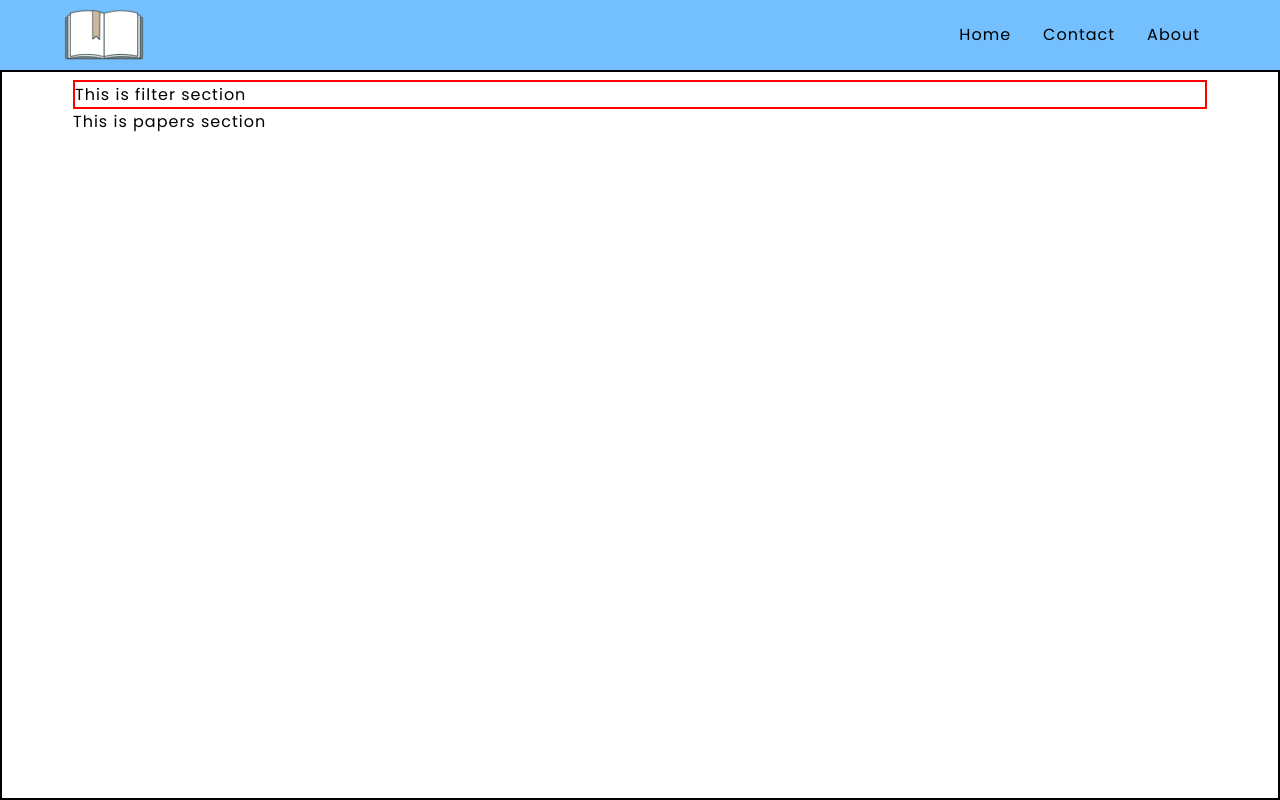
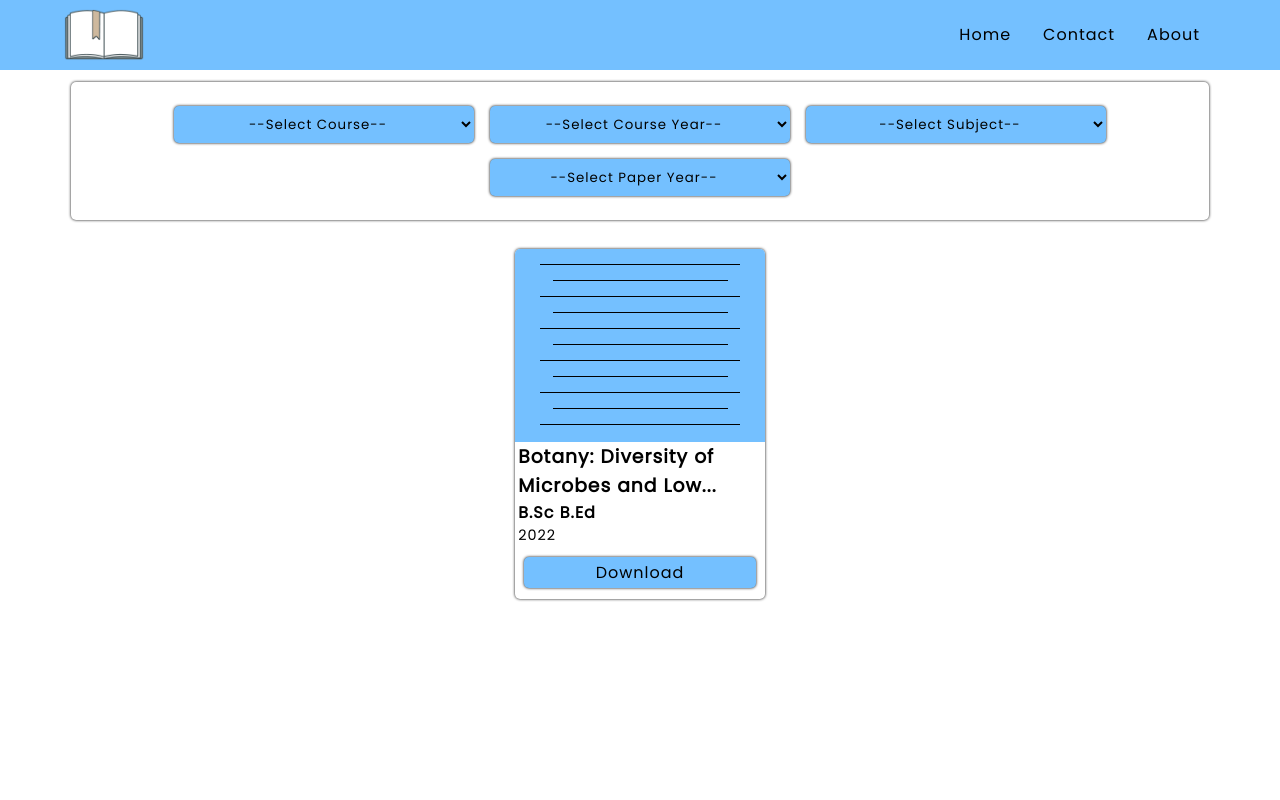
Before and after one commit to vai7725/previouspapers-frontend, a React (Create React App) app: page /api/papers/1 in a window 1280 px wide. Built offline with nearby package versions, Linux system fonts and the light colour scheme; no server answers.

Commit message:
Worked on papers page frontend

```diff
--- a/src/App.css
+++ b/src/App.css
@@ -329,22 +329,113 @@ html {
     ======= */
 
 .papers-section {
-  border: 2px solid black;
   min-height: calc(100vh - 70px);
   padding: 0.5rem;
 }
 
 .filter-section,
-.papers {
+.papers-box {
   width: 90%;
-  margin: auto;
+  margin: 0.25rem auto;
   display: flex;
+  justify-content: center;
+  align-items: center;
+}
+
+.filter-section {
+  padding: 1rem;
+  box-shadow: 0 0 3px #000;
+  flex-wrap: wrap;
+  border-radius: 5px;
+}
+
+.filter {
+  border-radius: 5px;
+  padding: 0.5rem 0.5rem;
+  border: none;
+  outline: none;
+  background-color: var(--primary-color);
+  box-shadow: 0 0 3px #000;
+  margin: 0.5rem;
+  width: 100%;
+  text-align: center;
+  max-width: 300px;
+}
+
+.filter:active {
+  box-shadow: none;
+  transform: scale(0.95);
+}
+
+.filter-option {
+  background-color: var(--primary-color-light);
+  border-radius: 5px;
+}
+
+.filter-option:hover {
+  background-color: var(--primary-color);
+  transition: var(--transition-medium);
+}
+
+.papers-box {
+  min-height: calc(100vh - 400px);
+  padding: 1rem;
+  flex-wrap: wrap;
+}
+
+.paper-card {
+  border-radius: 5px;
+  box-shadow: 0 0 3px #000;
+  width: 100%;
+  height: 350px;
+  max-width: 250px;
+  margin: 0.5rem;
+  display: flex;
+  flex-direction: column;
   justify-content: space-between;
   align-items: center;
 }
 
-.filter-section {
-  border: 2px solid red;
+.paper-card-img {
+  width: 100%;
+  height: 55%;
+  border-radius: 5px 5px 0 0;
+  background-color: var(--primary-color);
+}
+
+.paper-card-img-bar {
+  background-color: #000;
+  height: 1px;
+  margin: 15px auto;
+  width: 80%;
+}
+
+.paper-card-img-bar:nth-child(2n) {
+  width: 70%;
+}
+
+.paper-details {
+  width: 100%;
+  height: 45%;
+  border-radius: 0 0 5px 5px;
+  padding: 0 0.2rem;
+  display: flex;
+  flex-direction: column;
+  justify-content: space-between;
+}
+
+.paper-details > p {
+  font-size: 0.9rem;
+}
+
+.paper-card-btn {
+  width: 95%;
+  margin: auto;
+  padding: 0.5rem;
+  background-color: var(--primary-color);
+  display: flex;
+  justify-content: center;
+  align-items: center;
 }
 
 /* =======
@@ -358,6 +449,10 @@ html {
 
   .ham-btn {
     display: none;
+  }
+
+  .paper-card-btn {
+    padding: 0.2rem;
   }
 }
 
--- a/src/App.js
+++ b/src/App.js
@@ -3,7 +3,7 @@ import { BrowserRouter as Router, Routes, Route } from "react-router-dom";
 import Header from "./components/Header";
 import Home from "./components/Home/Home";
 import About from "./components/About";
-import Papers from "./components/Papers";
+import Papers from "./components/papers/Papers";
 
 function App() {
   return (
--- a/src/components/Papers.js
+++ /dev/null
@@ -1,12 +0,0 @@
-import React from "react";
-
-const Papers = () => {
-  return (
-    <section className="papers-section">
-      <header className="filter-section">This is filter section</header>
-      <div className="papers">This is papers section</div>
-    </section>
-  );
-};
-
-export default Papers;
--- /dev/null
+++ b/src/components/papers/PaperCard.js
@@ -0,0 +1,35 @@
+import React from "react";
+
+const PaperCard = () => {
+  return (
+    <div className="paper-card">
+      <div className="paper-card-img">
+        <div className="paper-card-img-bar"></div>
+        <div className="paper-card-img-bar"></div>
+        <div className="paper-card-img-bar"></div>
+        <div className="paper-card-img-bar"></div>
+        <div className="paper-card-img-bar"></div>
+        <div className="paper-card-img-bar"></div>
+        <div className="paper-card-img-bar"></div>
+        <div className="paper-card-img-bar"></div>
+        <div className="paper-card-img-bar"></div>
+        <div className="paper-card-img-bar"></div>
+        <div className="paper-card-img-bar"></div>
+      </div>
+      <div className="paper-details">
+        <h3 className="subject-title">
+          Botany: Diversity of Microbes and Low...
+        </h3>
+
+        <h4>B.Sc B.Ed</h4>
+        <p className="paper-year">2022</p>
+
+        <a href="#" className="btn paper-card-btn">
+          Download
+        </a>
+      </div>
+    </div>
+  );
+};
+
+export default PaperCard;
--- /dev/null
+++ b/src/components/papers/Papers.js
@@ -0,0 +1,48 @@
+import React from "react";
+import PaperCard from "./PaperCard";
+
+const Papers = () => {
+  return (
+    <section className="papers-section">
+      <header className="filter-section">
+        <select name="" id="" className="filter">
+          <option value="" className="filter-option">
+            --Select Course--
+          </option>
+          <option value="" className="filter-option">
+            B.Sc B.Ed
+          </option>
+        </select>
+        <select name="" id="" className="filter">
+          <option value="" className="filter-option">
+            --Select Course Year--
+          </option>
+          <option value="" className="filter-option">
+            B.Sc B.Ed
+          </option>
+        </select>
+        <select name="" id="" className="filter">
+          <option value="" className="filter-option">
+            --Select Subject--
+          </option>
+          <option value="" className="filter-option">
+            B.Sc B.Ed
+          </option>
+        </select>
+        <select name="" id="" className="filter">
+          <option value="" className="filter-option">
+            --Select Paper Year--
+          </option>
+          <option value="" className="filter-option">
+            B.Sc B.Ed
+          </option>
+        </select>
+      </header>
+      <div className="papers-box">
+        <PaperCard />
+      </div>
+    </section>
+  );
+};
+
+export default Papers;
```
